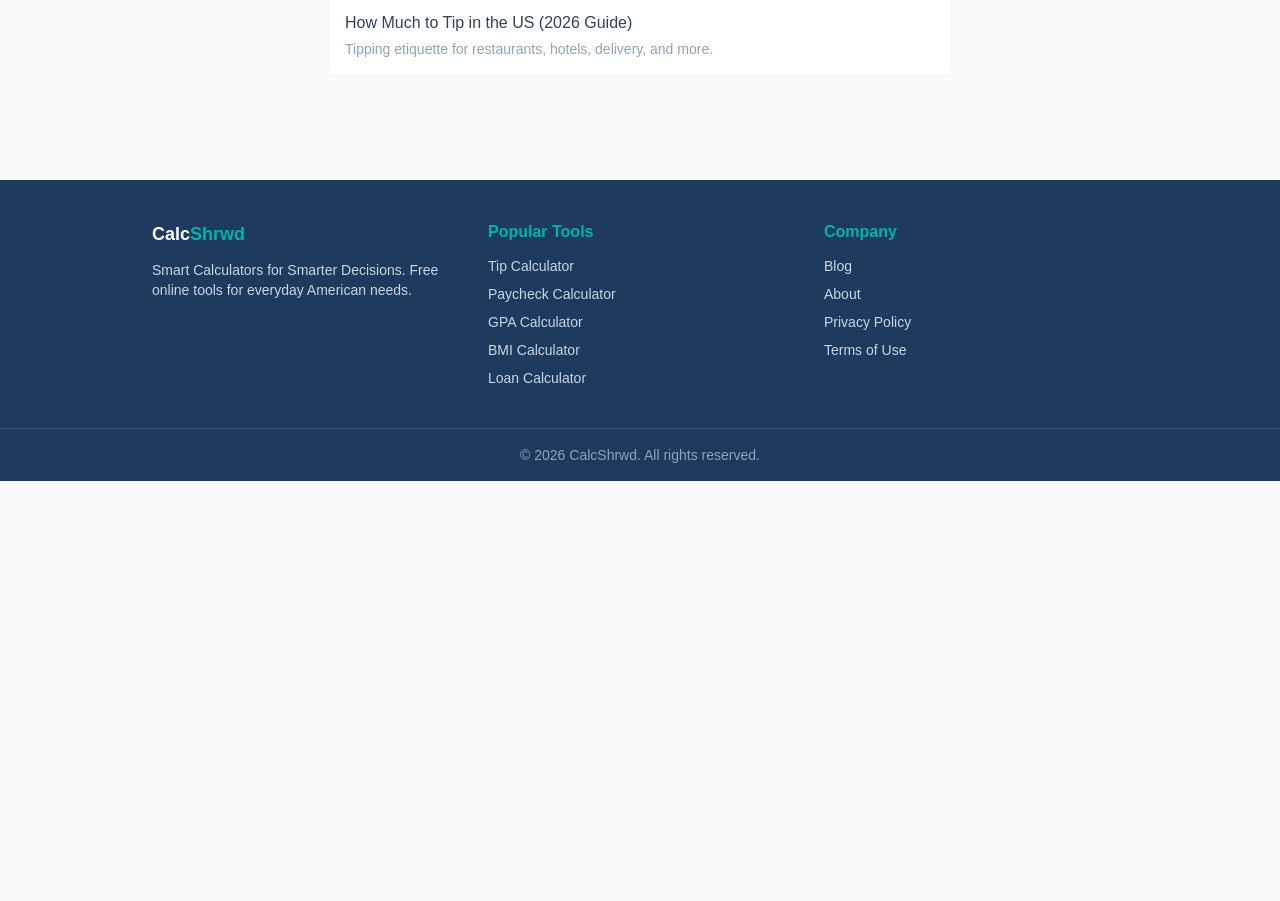
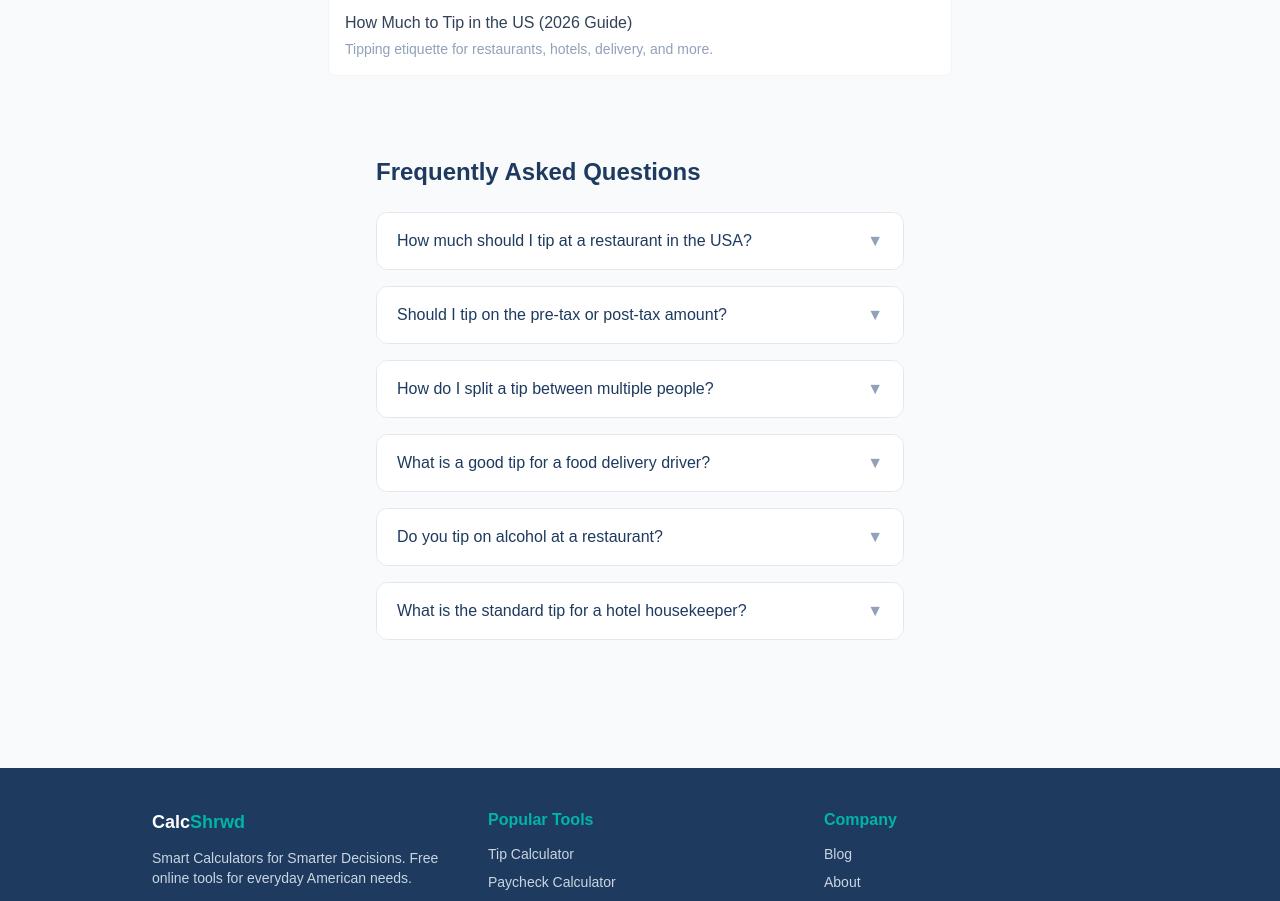
Before and after one commit to monkamonme-collab/calcshrwd, a Next.js app: page /tools/tip-calculator in a window 1280 px wide. Shown: the part 721-1622 px from the top of the page. Before the commit the page ends 1202 px from the top, so only its background shows below. Built offline with nearby package versions, Linux system fonts and the light colour scheme.

Commit message:
Refactor Tip Calculator component structure

```diff
--- a/app/tools/tip-calculator/page.tsx
+++ b/app/tools/tip-calculator/page.tsx
@@ -15,6 +15,7 @@ export default function TipCalculator() {
   const tipPerPerson = people > 0 ? tipAmount / people : tipAmount;
 
   return (
+    <>
       <div className="max-w-2xl mx-auto px-6 py-10">
         {/* Breadcrumb */}
         <nav className="text-sm text-slate-400 mb-6">
@@ -130,5 +131,46 @@ export default function TipCalculator() {
           </Link>
         </div>
       </div>
+
+      {/* FAQ Section */}
+      <div className="max-w-xl mx-auto px-6 pb-16">
+        <script
+          type="application/ld+json"
+          dangerouslySetInnerHTML={{
+            __html: JSON.stringify({
+              "@context": "https://schema.org",
+              "@type": "FAQPage",
+              "mainEntity": [
+                { "@type": "Question", "name": "How much should I tip at a restaurant in the USA?", "acceptedAnswer": { "@type": "Answer", "text": "The standard tip at a sit-down restaurant in the USA is 15–20% of the pre-tax bill. For exceptional service, 20–25% is common. Counter service or takeout typically warrants 10–15% or no tip." } },
+                { "@type": "Question", "name": "Should I tip on the pre-tax or post-tax amount?", "acceptedAnswer": { "@type": "Answer", "text": "Tipping on the pre-tax amount is technically correct, but many people tip on the total bill for simplicity. The difference is usually small." } },
+                { "@type": "Question", "name": "How do I split a tip between multiple people?", "acceptedAnswer": { "@type": "Answer", "text": "Calculate the total tip first (bill × tip%), then divide by the number of people. Our tip calculator handles this automatically when you enter the number of guests." } },
+                { "@type": "Question", "name": "What is a good tip for a food delivery driver?", "acceptedAnswer": { "@type": "Answer", "text": "A standard tip for food delivery is 15–20% of the order total, with a minimum of $3–5 for small orders. For large orders or difficult deliveries, tip more generously." } },
+                { "@type": "Question", "name": "Do you tip on alcohol at a restaurant?", "acceptedAnswer": { "@type": "Answer", "text": "Yes, it is customary to tip on the full bill including alcohol. Bartenders typically expect 15–20% on drink orders as well." } },
+                { "@type": "Question", "name": "What is the standard tip for a hotel housekeeper?", "acceptedAnswer": { "@type": "Answer", "text": "The standard tip for hotel housekeeping is $2–5 per night, left daily since different staff may clean your room each day." } }
+              ]
+            })
+          }}
+        />
+        <h2 className="text-2xl font-bold text-[#1E3A5F] mb-6 mt-10">Frequently Asked Questions</h2>
+        <div className="space-y-4">
+          {[
+            { q: "How much should I tip at a restaurant in the USA?", a: "The standard tip at a sit-down restaurant in the USA is 15–20% of the pre-tax bill. For exceptional service, 20–25% is common. Counter service or takeout typically warrants 10–15% or no tip." },
+            { q: "Should I tip on the pre-tax or post-tax amount?", a: "Tipping on the pre-tax amount is technically correct, but many people tip on the total bill for simplicity. The difference is usually small." },
+            { q: "How do I split a tip between multiple people?", a: "Calculate the total tip first (bill × tip%), then divide by the number of people. Our tip calculator handles this automatically when you enter the number of guests." },
+            { q: "What is a good tip for a food delivery driver?", a: "A standard tip for food delivery is 15–20% of the order total, with a minimum of $3–5 for small orders. For large orders or difficult deliveries, tip more generously." },
+            { q: "Do you tip on alcohol at a restaurant?", a: "Yes, it is customary to tip on the full bill including alcohol. Bartenders typically expect 15–20% on drink orders as well." },
+            { q: "What is the standard tip for a hotel housekeeper?", a: "The standard tip for hotel housekeeping is $2–5 per night, left daily since different staff may clean your room each day." }
+          ].map(({ q, a }) => (
+            <details key={q} className="group border border-slate-200 rounded-xl overflow-hidden">
+              <summary className="flex justify-between items-center cursor-pointer px-5 py-4 bg-white hover:bg-slate-50 font-medium text-[#1E3A5F]">
+                {q}
+                <span className="ml-4 text-slate-400 group-open:rotate-180 transition-transform">▼</span>
+              </summary>
+              <div className="px-5 py-4 text-slate-600 text-sm bg-slate-50 border-t border-slate-100">{a}</div>
+            </details>
+          ))}
+        </div>
+      </div>
+    </>
   );
               }
```
Lines whose indentation alone changed are shown as unchanged.
